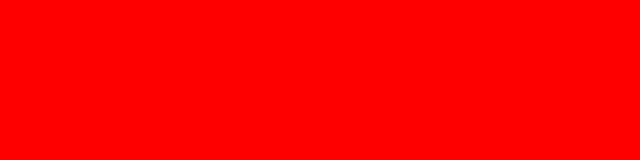
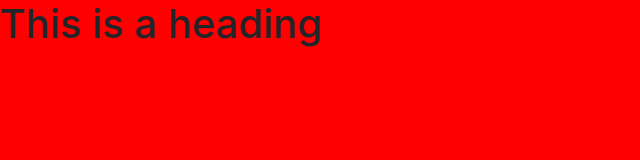
Before and after one commit to ampaire/restaurant-page-js, a website built with webpack: page dist/index.html in a window 1280 px wide. Shown: the whole page, without its empty margins (0-640 px from the left). Built offline with nearby package versions, Linux system fonts and the light colour scheme; a web font is replaced by a local one.

```diff
--- a/package.json
+++ b/package.json
@@ -2,7 +2,7 @@
   "name": "jerky",
   "version": "1.0.0",
   "description": "",
-  "private": true,
+  "main": "src/index.js",
   "scripts": {
     "test": "echo \"Error: no test specified\" && exit 1",
     "watch": "webpack --watch",
--- a/src/index.js
+++ b/src/index.js
@@ -0,0 +1,16 @@
+function component() {
+  const element = document.createElement('div');
+  const element2 = document.createElement("h1");
+
+
+
+  element2.innerText= "This is a heading";
+  element.appendChild(element2);
+  return element;
+}
+
+document.body.appendChild(component());
+
+// var cat = "meaw";
+// // return cat;
+// console.log(cat);
```
Also changed, not shown: dist/index.html, dist/main.js.
